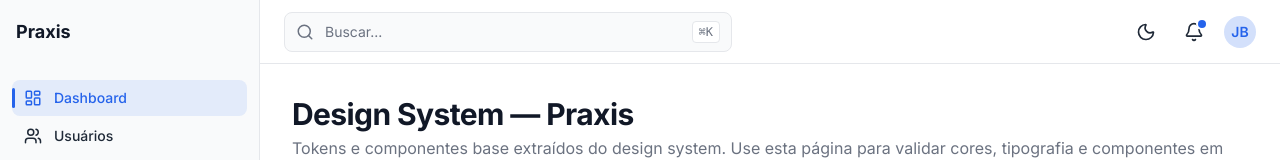
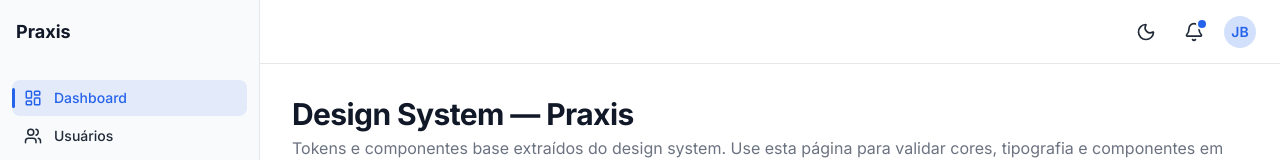
Before and after one commit to joaobatis1a/praxis, a React (Vite) app: page /design-system in a window 1280 px wide. Shown: the top 160 px of the page. Built offline with nearby package versions, Linux system fonts and the light colour scheme; no server answers; a web font is replaced by a local one.

Commit message:
Remove non-functional header search bar
Header accepted an onSearch prop but AppLayout never passed one, so
typing into it did nothing. Usuários, Biblioteca de Conhecimento and
Procedimentos already have their own working, scoped search bars.

```diff
--- a/src/components/ui/Header.tsx
+++ b/src/components/ui/Header.tsx
@@ -1,10 +1,9 @@
 import type { ReactNode } from 'react'
 import { motion } from 'framer-motion'
-import { Search, Bell, Menu } from 'lucide-react'
+import { Bell, Menu } from 'lucide-react'
 import { cn } from '../../lib/cn'
 
 export interface HeaderProps {
-  onSearch?: (value: string) => void
   notificationCount?: number
   onNotificationsClick?: () => void
   onMenuClick?: () => void
@@ -13,7 +12,6 @@ export interface HeaderProps {
 }
 
 export function Header({
-  onSearch,
   notificationCount = 0,
   onNotificationsClick,
   onMenuClick,
@@ -32,25 +30,6 @@ export function Header({
           <Menu size={20} />
         </button>
       )}
-
-      <div className="group relative w-full min-w-0 max-w-md">
-        <motion.span
-          initial={false}
-          whileHover={{ scale: 1.15 }}
-          className="pointer-events-none absolute left-3 top-1/2 -translate-y-1/2 text-text-muted transition-colors duration-200 group-focus-within:text-primary"
-        >
-          <Search size={18} strokeWidth={2} />
-        </motion.span>
-        <input
-          type="text"
-          placeholder="Buscar..."
-          onChange={(e) => onSearch?.(e.target.value)}
-          className="h-10 w-full rounded-md border border-border bg-surface pl-10 pr-3 text-sm text-text-primary placeholder:text-text-muted transition-all duration-200 hover:border-border-strong hover:shadow-[var(--shadow-level-1)] focus:outline-none focus:border-primary focus:ring-3 focus:ring-primary/20 sm:pr-16"
-        />
-        <kbd className="pointer-events-none absolute right-3 top-1/2 hidden -translate-y-1/2 rounded-sm border border-border bg-surface-card px-1.5 py-0.5 text-xs text-text-muted transition-opacity duration-200 group-hover:opacity-70 sm:block">
-          ⌘K
-        </kbd>
-      </div>
 
       <div className="ml-auto flex shrink-0 items-center gap-1 sm:gap-3">
         {rightSlot}
```
